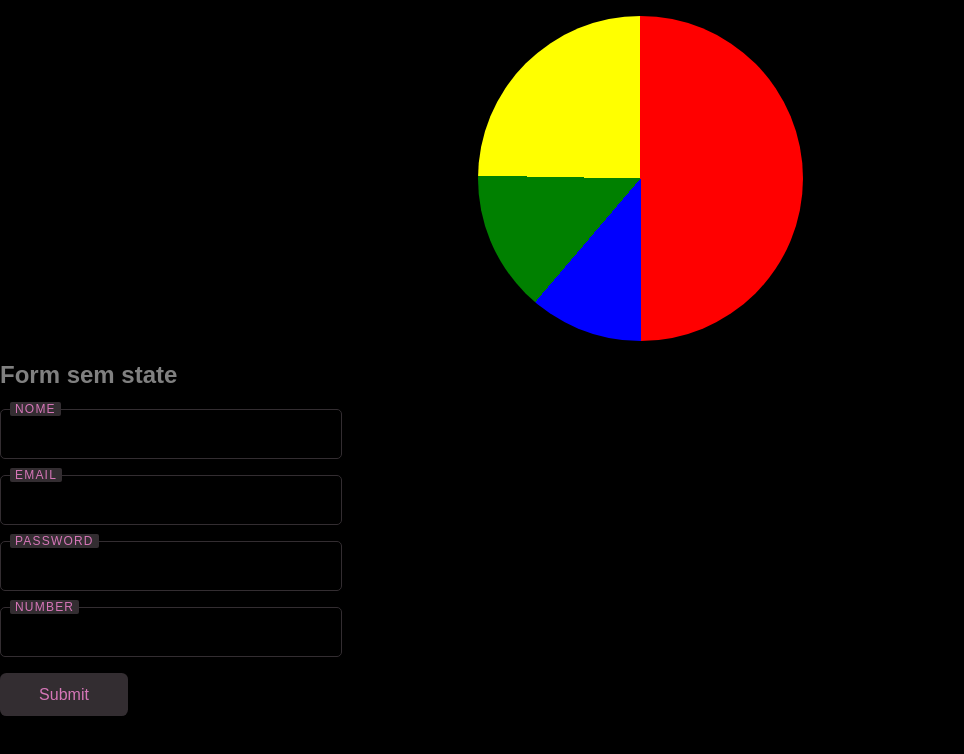
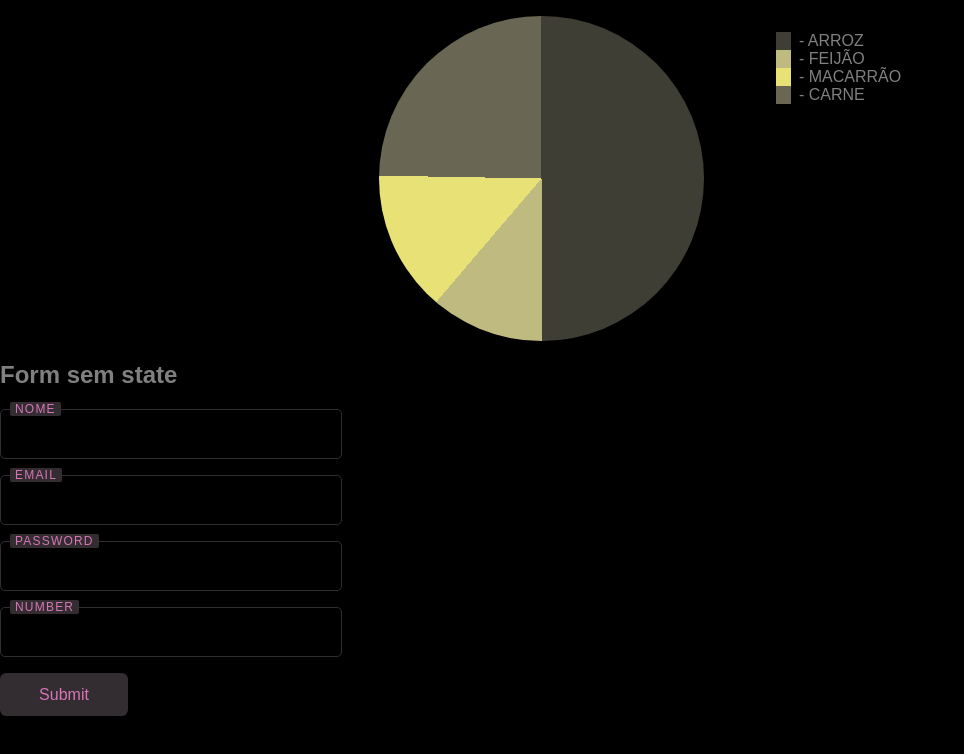
Before and after one commit to SauloFGF/EcoTechWeb, a React (Vite) app: page / in a window 1280 px wide. Shown: the top 754 px of the page, without its empty margins (0-964 px from the left). Built offline with nearby package versions, Linux system fonts and the light colour scheme.

Commit message:
Testando legendas

```diff
--- a/src/Components/Pizza/Index.tsx
+++ b/src/Components/Pizza/Index.tsx
@@ -1,22 +1,61 @@
-import {Pie, Box, Charts} from "./stylede";
+import { useState } from "react";
+import {Pie, Box, Charts, Esquare, Tooltip} from "./stylede";
 
 export type IPieCharts = {
-  title: string;
+  title: string[];
   values: number[];
   colors: string[];
 };
 
 const StunningPie = ({ title, values, colors }: IPieCharts) => {
+  const [tooltip, setTooltip] = useState<{ visible: boolean; x: number, y: number; value: number}>({
+    visible: false,
+    x: 0,
+    y: 0,
+    value: 0,
+  });
+
   const total = values.reduce((acc, value) => acc + value, 0);
   const segments = values.map((value, index) => ({
     color: colors[index],
     percentage: (value / total) * 100,
+    value: value
   }));
+
+  const handleMouseMove = (e: React.MouseEvent<HTMLDivElement>, value: number) => {
+    setTooltip({
+      visible: true,
+      x: e.clientX,
+      y: e.clientY,
+      value
+    });
+  };
+
+  const handleMouseLeave = () => {
+    setTooltip({ visible: false, x: 0, y: 0, value: 0});
+  }
 
   return (
     <Box>
       <Charts>
-        <Pie segments={segments} />
+      <Pie
+          segments={segments}
+          onMouseMove={(e) => {
+            const segmentIndex = Math.floor((e.nativeEvent.offsetX / e.currentTarget.clientWidth) * segments.length);
+            handleMouseMove(e, segments[segmentIndex].value);
+          }}
+          onMouseLeave={handleMouseLeave}
+        />
+        {tooltip.visible && (
+          <Tooltip style={{ top: tooltip.y, left: tooltip.x}}>{tooltip.value}</Tooltip>
+        )}
+        <ul>
+        {title.map((a, index) => (
+            <li style={{ listStyle: 'none', display: 'flex', gap: '8px' }} key={index}>
+              <Esquare color={colors[index]} /> - {a}
+            </li>
+          ))}
+        </ul>
       </Charts>
     </Box>
   )
--- a/src/Components/Pizza/stylede.tsx
+++ b/src/Components/Pizza/stylede.tsx
@@ -2,7 +2,8 @@ import styled from "styled-components";
 
 type Segment = {
   color: string;
-  percentage: number
+  percentage: number;
+  value: number;
 }
 
 export const Pie = styled.div<{segments: Segment[]}>`
@@ -11,12 +12,44 @@ export const Pie = styled.div<{segments: Segment[]}>`
   aspect-ratio: 1;
   border-radius: 50%;
   background-image: ${({ segments }) => {
-    const gradient = segments.map(({ color, percentage }, index) => {
-      const start = index === 0 ? 0 : segments.slice(0, index).reduce((acc, seg) => acc + seg.percentage, 0);
+    const gradient = segments
+      .map(({ color, percentage }, index) => {
+        const start =
+          index === 0
+          ? 0
+          : segments.slice(0, index).reduce((acc, seg) => acc + seg.percentage, 0);
       return `${color} ${start}%, ${color} ${start + percentage}%`;
-    }).join(', ');
+    })
+    .join(', ');
     return `conic-gradient(${gradient})`;
   }};
+  position: relative;
+  image-redering: optimizeQuality;
+  filter: blur(0.5px)
+
+  &::before {
+  content: '';
+  display: block;
+  padding-top: 100%;
+  }
+
+  & > * {
+  position: absolute;
+  top: 0;
+  right: 0;
+  bottom: 0;
+  left: 0;
+  }
+
+  &:hover {
+  filter: brightness(1.1);
+  }
+`;
+
+export const Esquare = styled.div<{color: string}>`
+  width: 15px;
+  aspect-ratio: 1;
+  background-color: ${({color}) => color};
 `;
 
 export const Box = styled.div`
@@ -31,3 +64,13 @@ export const Charts = styled.figure`
   flex-flow: wrap;
   gap: 2rem;
 `;
+
+export const Tooltip = styled.div`
+  position: absolute;
+  background-color: rgba(0, 0, 0, 0.75);
+  color: white;
+  padding: 0.5rem;
+  border-radius: 0.25rem;
+  pointer-events: none;
+  transform: translate(-50%, -100%);
+`;
--- a/src/Testes/PageTest.tsx
+++ b/src/Testes/PageTest.tsx
@@ -5,7 +5,7 @@ import StunningPie from '../Components/Pizza/Index';
 
 const PageTest = () => {
     return (<div>
-      <StunningPie title='teste' values={[356, 80, 100, 176]} colors={["red", "blue", "green", "yellow"]}/>
+      <StunningPie title={['ARROZ', 'FEIJÃO', 'MACARRÃO', "CARNE"]} values={[356, 80, 100, 176]} colors={["#3E3E34", "#BEBA80", "#E8E276", "#696753"]}/>
       <h2>Form sem state</h2>
       <FormUi>
         <div style={{display: "flex", flexDirection: "column", gap:"16px"}}>
```
